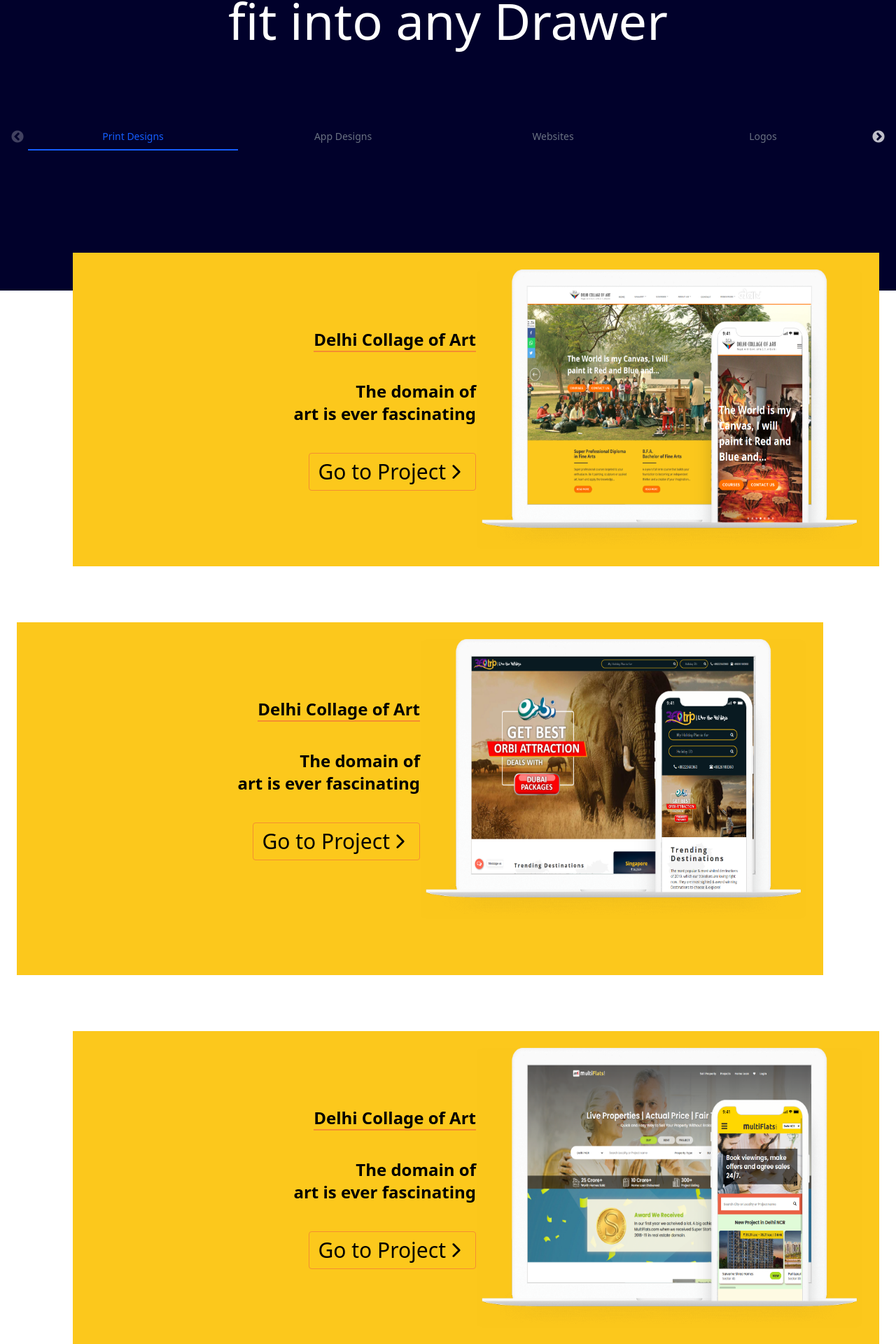
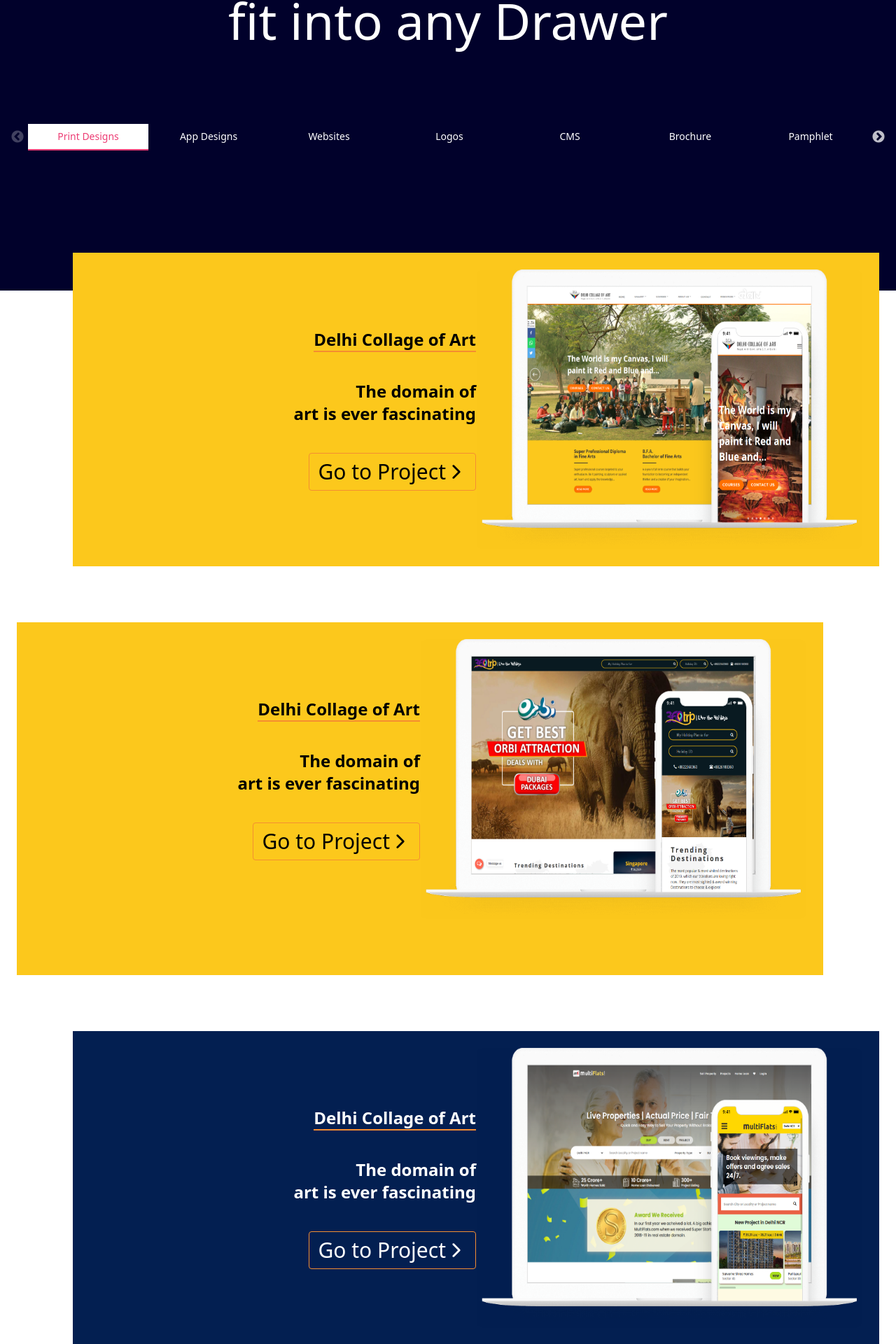
Before and after one commit to GopalSaini0407/solvonix-react, a React (Vite) app: page /portfolio in a window 1280 px wide. Shown: the part 222-2142 px from the top of the page at 70% size. Built offline with nearby package versions, Linux system fonts and the light colour scheme.

Commit message:
proper seo update

```diff
--- a/src/components/PortfolioContent.jsx
+++ b/src/components/PortfolioContent.jsx
@@ -73,10 +73,10 @@ export default function PortfolioContent() {
       </div>
     </div>
 
-    <div className="p-6 flex flex-col-reverse md:flex-row md:ms-20 bg-[#FCC81C] ">
+    <div className="p-6 flex flex-col-reverse md:flex-row md:ms-20 bg-[#031F51] text-white ">
       {/* Left Side Section */}
       <div className="w-full md:w-1/2">
-        <div className="text-right md:space-y-10 space-y-2 bg-[#FCC81C] flex flex-col justify-start md:justify-center items-center md:items-end md:h-100">
+        <div className="text-right md:space-y-10 space-y-2 bg-[##031F51] flex flex-col justify-start md:justify-center items-center md:items-end md:h-100">
           <h2 className="md:text-2xl text-base font-semibold border-b-2 border-[#F58D31]">
             Delhi Collage of Art
           </h2>
--- a/src/components/PortfolioTab.jsx
+++ b/src/components/PortfolioTab.jsx
@@ -22,12 +22,12 @@ export default function PortfolioTabs() {
   const sliderSettings = {
     infinite: false,
     speed: 500,
-    slidesToShow: 4,
+    slidesToShow: 7,
     slidesToScroll: 1,
     arrows: true,
     responsive: [
-      { breakpoint: 1024, settings: { slidesToShow: 3 } },
-      { breakpoint: 768, settings: { slidesToShow: 2 } },
+      { breakpoint: 1024, settings: { slidesToShow: 5 } },
+      { breakpoint: 768, settings: { slidesToShow: 3 } },
       { breakpoint: 480, settings: { slidesToShow: 1 } },
     ],
   };
@@ -41,7 +41,7 @@ export default function PortfolioTabs() {
             <button
               key={tab.id}
               className={`py-2 px-4 text-sm font-medium transition-all duration-300 whitespace-nowrap
-                ${activeTab === tab.id ? "text-blue-600 border-b-2 border-blue-600" : "text-gray-500 hover:text-blue-500"}`}
+                ${activeTab === tab.id ? "text-[#ED3E75] bg-white border-b-2 border-[#ED3E75]" : "text-white hover:text-[#ED3E75]"}`}
               onClick={() => setActiveTab(tab.id)}
             >
               {tab.name}
--- a/src/components/SubComponent.jsx
+++ b/src/components/SubComponent.jsx
@@ -38,9 +38,9 @@ const SubComponent = () => {
       <div className="parent-div max-w-[1200px] mx-auto px-5 my-10">
         {/* Title & Description */}
       <motion.div
-       initial={{ opacity:0, y:300}}
+       initial={{ opacity:0, y:100}}
        whileInView={{ opacity:1, y:0}}
-       transition={{ duration:0.5 }}
+       transition={{ duration:0.8}}
        viewport={{ once:true }}
       >
 
@@ -66,9 +66,9 @@ const SubComponent = () => {
         <section className="child-one flex py-7 flex-col md:flex-row">
           <motion.div className="child-one-left flex-[0.3] md:px-10"
 
-          initial={{ opacity:0, y:300}}
+          initial={{ opacity:0, y:100}}
          whileInView={{ opacity:1, y:0}}
-         transition={{ duration:0.5 }}
+         transition={{ duration:0.8}}
          viewport={{ once:true }}
 
           >
--- a/src/pages/Careers.jsx
+++ b/src/pages/Careers.jsx
@@ -57,7 +57,6 @@ export default function Careers() {
                 </div>
             <Accordion/>
       </section>
-
       </div>
        <div className="career-footer relative  z-0 md:z-10 md:top-[0px]">
         <Footer/>
--- a/src/pages/Home.jsx
+++ b/src/pages/Home.jsx
@@ -245,7 +245,7 @@ return (
          </div>
          <motion.div className='client-right-box flex-1 columns-3  lg:ps-[120px] pt-10 md:pt-0'
 
-         initial={{ opacity:0, x:100}}
+         initial={{ opacity:0, x:50}}
            whileInView={{ opacity:1, x:0}}
            transition={{ duration:0.8 }}
            viewport={{ once:true }}
--- a/src/pages/WhoWeAre.jsx
+++ b/src/pages/WhoWeAre.jsx
@@ -9,7 +9,7 @@ export default function WhoWeAre() {
 
     <>
        <SeoComponent page="about"/>
-<div className='about h-100'>
+       <div className='about'>
       <div className='max-w-[1200px] mx-auto'>
         <motion.section className='about-solvonix p-3 lg:pt-65 lg:mx-25'
           initial={{ opacity:0, y:200}}
```
Also changed, not shown: public/robots.txt, 1 other file (tests, documents, lock files or other folders).
